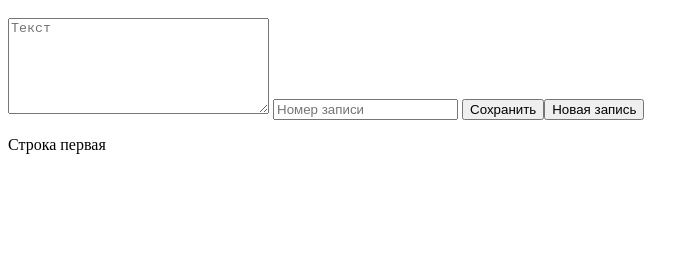
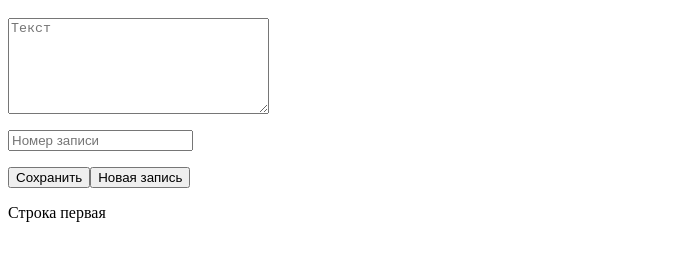
Before and after one commit to DaimondCat1234567/notepad, a plain HTML site: page index.html in a window 1280 px wide. Shown: the part 48-308 px from the top of the page, without its empty margins (0-699 px from the left). Drawn offline with Linux system fonts and the light colour scheme.

Commit message:
Update index.html

```diff
--- a/index.html
+++ b/index.html
@@ -4,9 +4,9 @@
   </head>
   <body>
     <h1>Блокнот</h1>
-    <textarea id="input" placeholder="Текст" rows="6" cols="30"></textarea>
-    <input type="text" id="input1" placeholder="Номер записи">
-    <button onclick="save()">Сохранить</button><button onclick="newB()">Новая запись</button>
+    <p><textarea id="input" placeholder="Текст" rows="6" cols="30"></textarea></p>
+    <p><input type="text" id="input1" placeholder="Номер записи"></p>
+    <p><button onclick="save()">Сохранить</button><button onclick="newB()">Новая запись</button></p>
     <div id="blok">
       <p id="b1">Строка первая</p>
     </div>
```
